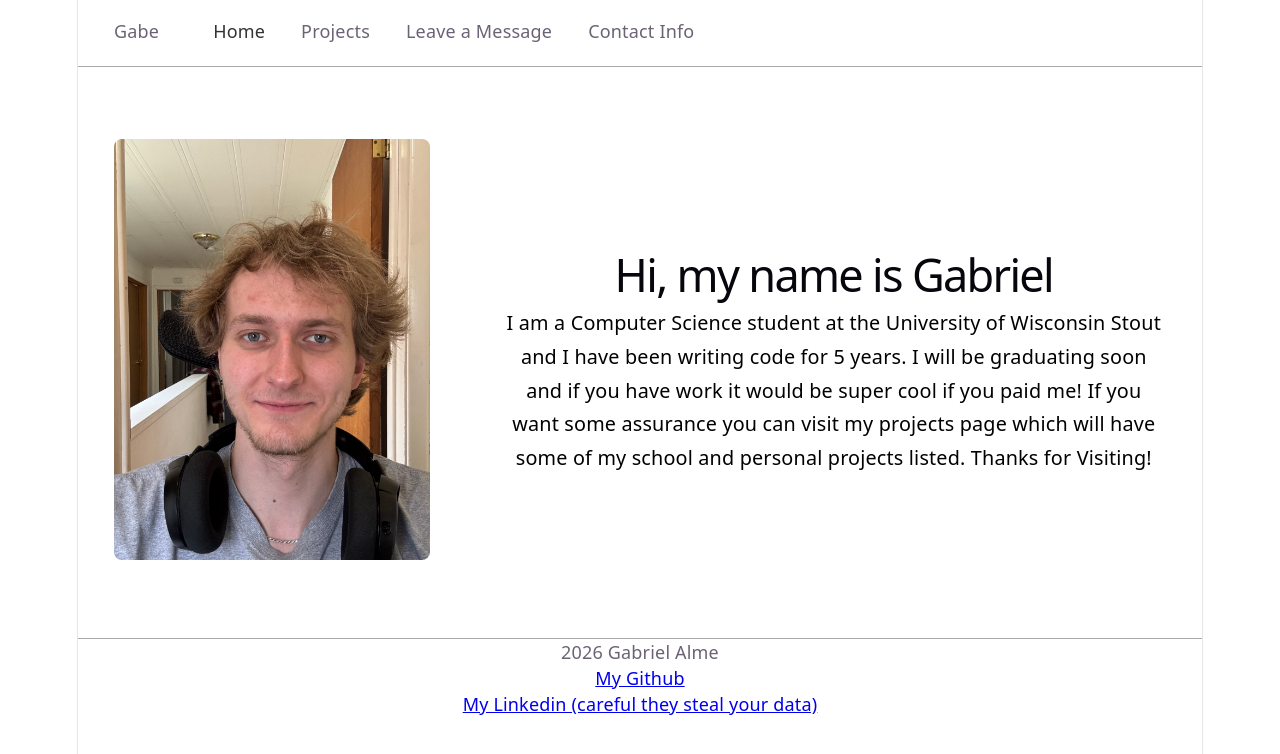
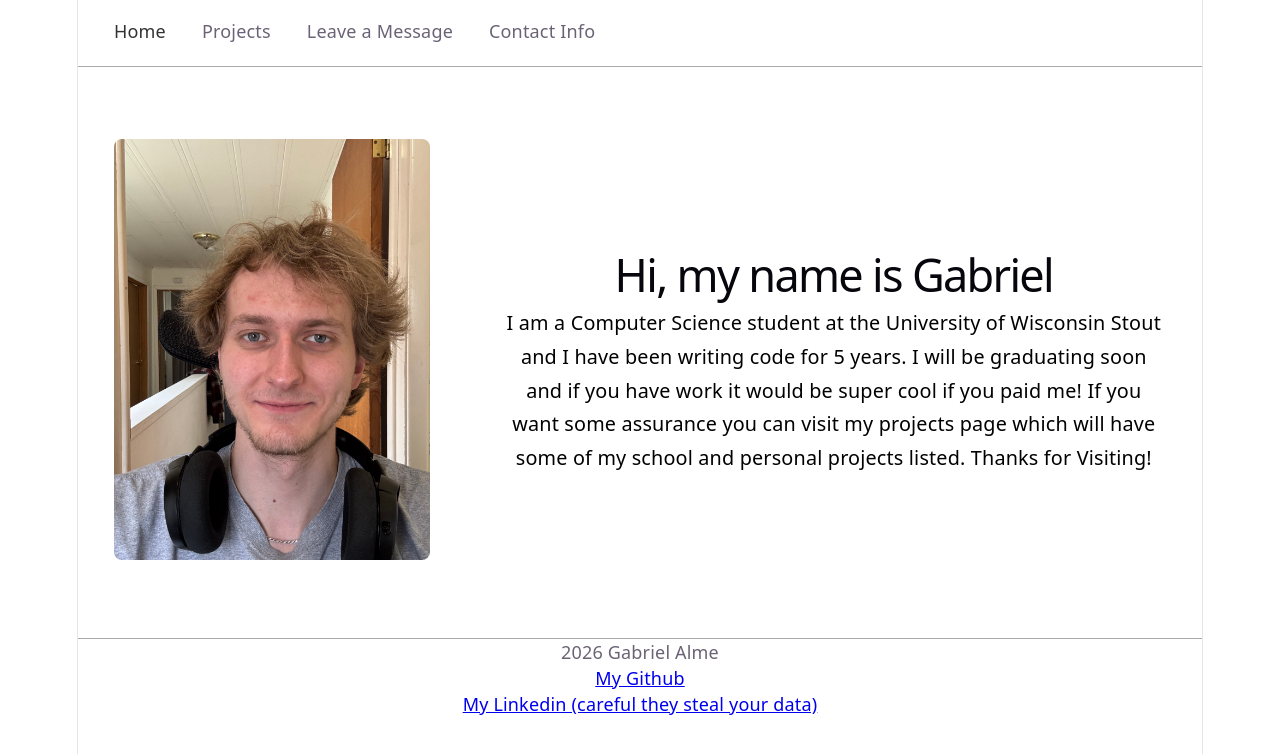
Before and after one commit to GabrielAlme/MyWebsite, a React (Vite) app: page / in a window 1280 px wide. Shown: the top 754 px of the page. Built offline with nearby package versions, Linux system fonts and the light colour scheme.

Commit message:
removed gabe on navbar

```diff
--- a/src/components/Navbar.jsx
+++ b/src/components/Navbar.jsx
@@ -4,7 +4,6 @@ import './Navbar.css'
 function Navbar() {
     return (
         <nav>
-            <div className="nav-logo">Gabe</div>
             <ul className="nav-links">
                 <li><Link to="/">Home</Link></li>
                 <li>Projects</li>
```
